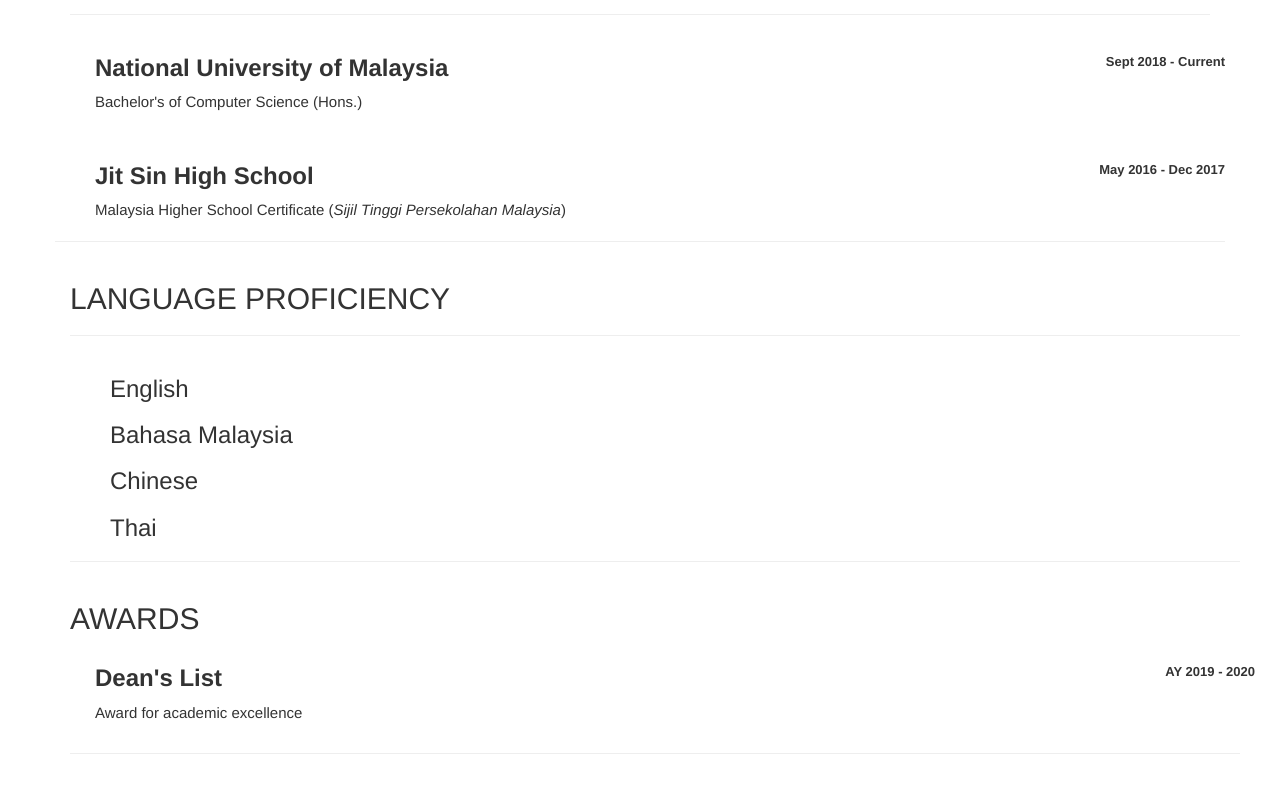
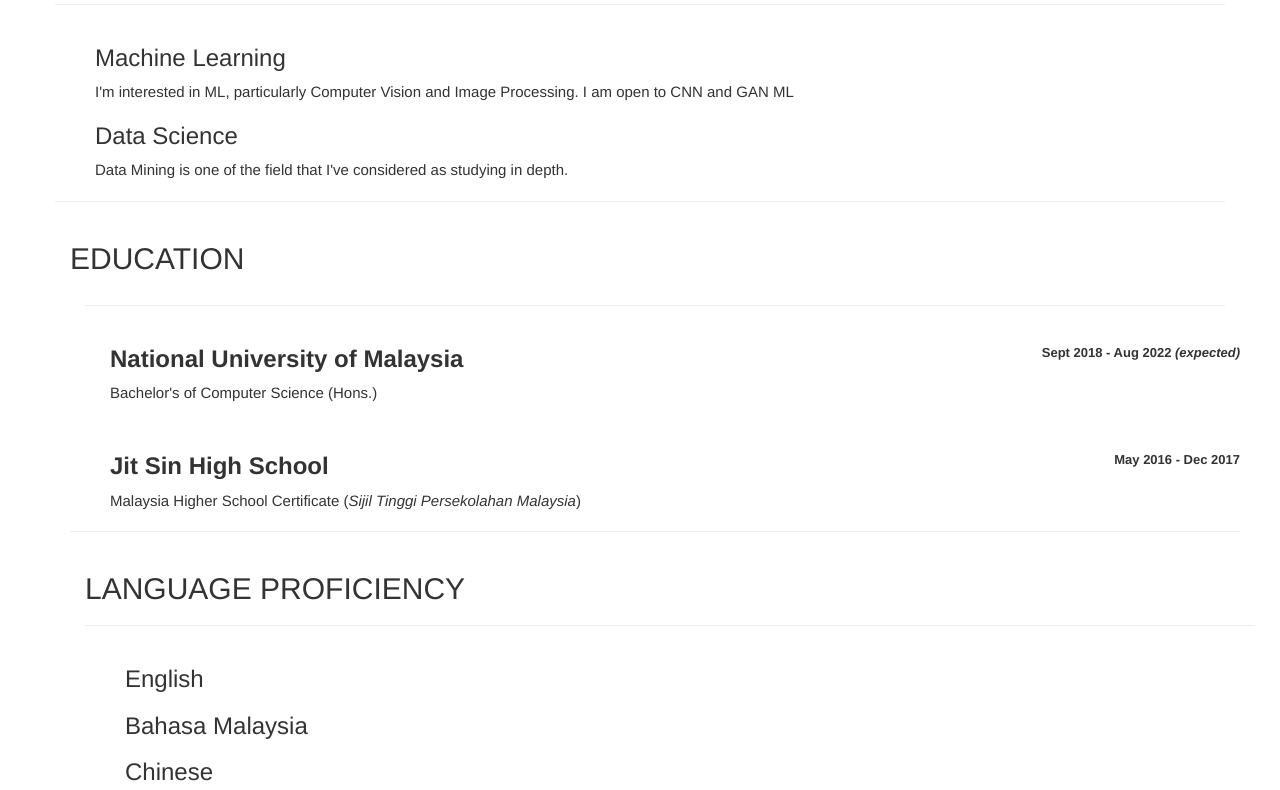
Before and after one commit to looics/looics.github.io, a plain HTML site: page index.html in a window 1280 px wide. Shown: the part 478-1268 px from the top of the page. Drawn offline with nearby package versions, Linux system fonts and the light colour scheme.

Commit message:
Update index.html

```diff
--- a/index.html
+++ b/index.html
@@ -54,6 +54,32 @@
 </div>
 <hr>
 
+<!-- cat 0 -->
+
+<div class="container">
+<div class="row">
+  <div class="col-3">
+  <h2 class="text-uppercase">Field of Interest</h2>
+  </div>
+  <hr>
+</div>
+<div class="row">
+  <ul>
+  <div class="col-8">
+    <h3>Machine Learning</h3>
+    <div class="col-5">
+			<p style="font-size: 15px">I'm interested in ML, particularly Computer Vision and Image Processing. I am open to CNN and GAN ML</p>
+		</div>
+    <h3>Data Science</h3>
+    <div class="col-5">
+			<p style="font-size: 15px">Data Mining is one of the field that I've considered as studying in depth.</p>
+		</div>
+  </div>
+  </ul>
+  <hr>
+</div>
+
+
 <!--cat 1-->
 
 <div class="container">
@@ -70,7 +96,7 @@
 				<b>
 				National University of Malaysia
 				 <span style="font-size: 13px; vertical-align: text-bottom; float:right;">
-				 Sept 2018 - Current</span>
+				 Sept 2018 - Aug 2022 <i>(expected)</i></span>
 			</h3>
 			</b>
 		</div>
@@ -95,7 +121,6 @@
 		</ul>
 		<hr>
 	</div>
-
 	<!--cat 2-->
 
 	<div class="container">
```
